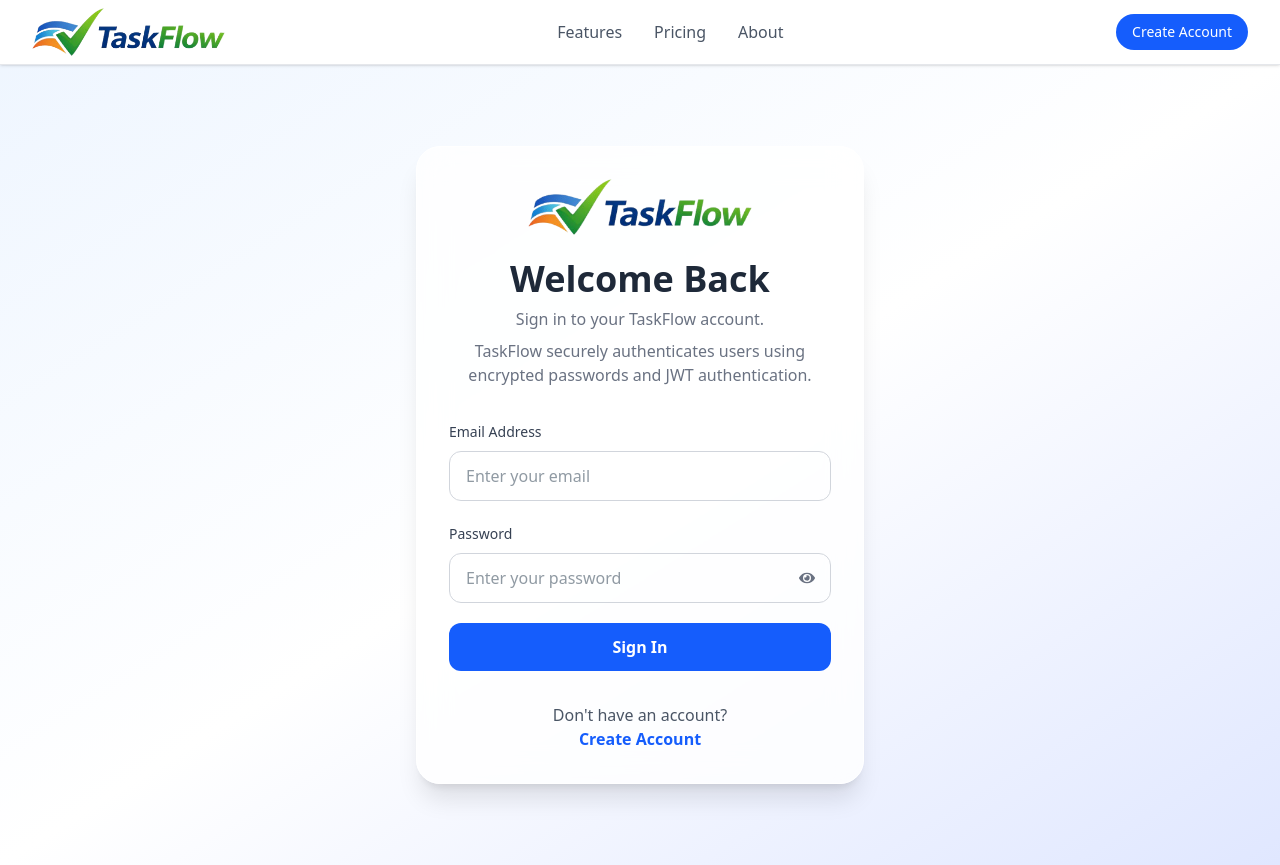
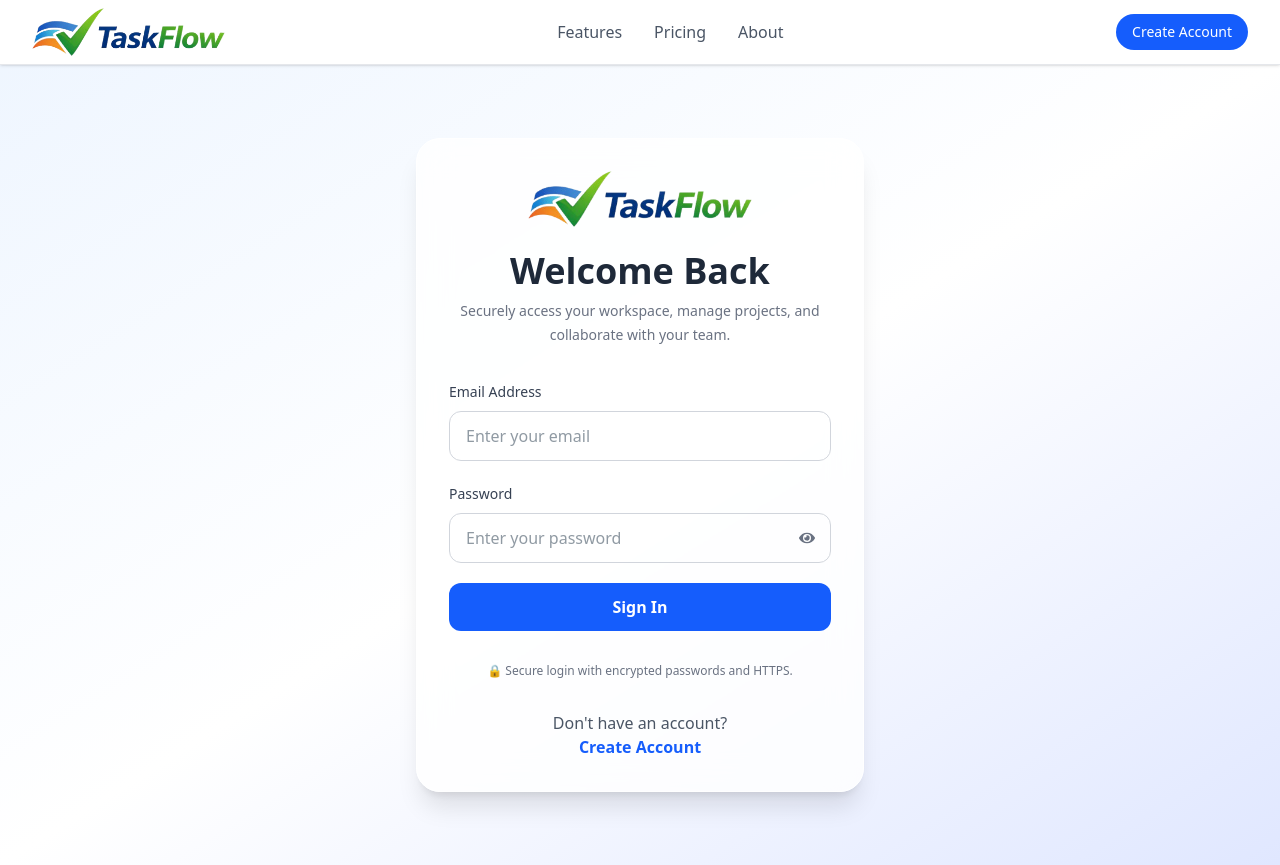
Before and after one commit to Raghvendra-Singh-Bhadouriya/TaskFlow-web-app, a React (Vite) app in the folder taskflow-ft/: page /signin in a window 1280 px wide. Built offline with nearby package versions, Linux system fonts and the light colour scheme.

Commit message:
add some text in Signin

```diff
--- a/taskflow-ft/src/pages/SignIn.jsx
+++ b/taskflow-ft/src/pages/SignIn.jsx
@@ -145,13 +145,17 @@
             Welcome Back
           </h1>
 
-          <p className="text-gray-500 mt-2">
+          {/* <p className="text-gray-500 mt-2">
             Sign in to your TaskFlow account.
+          </p> */}
+
+          <p className="text-gray-500 mt-2 text-sm leading-6">
+            Securely access your workspace, manage projects, and collaborate with your team.
           </p>
 
-          <p className="text-gray-500 mt-2">
+          {/* <p className="text-gray-500 mt-2">
             TaskFlow securely authenticates users using encrypted passwords and JWT authentication.
-          </p>
+          </p> */}
         </div>
 
         {/* Form */}
@@ -269,6 +273,7 @@
                   <FaEye />
                 )}
               </button>
+
             </div>
           </div>
 
@@ -318,6 +323,10 @@
               ? "Signing In..."
               : "Sign In"}
           </button>
+
+          <p className="mt-3 text-center text-xs text-gray-500">
+            🔒 Secure login with encrypted passwords and HTTPS.
+          </p>
         </form>
 
         {/* Footer */}
```
